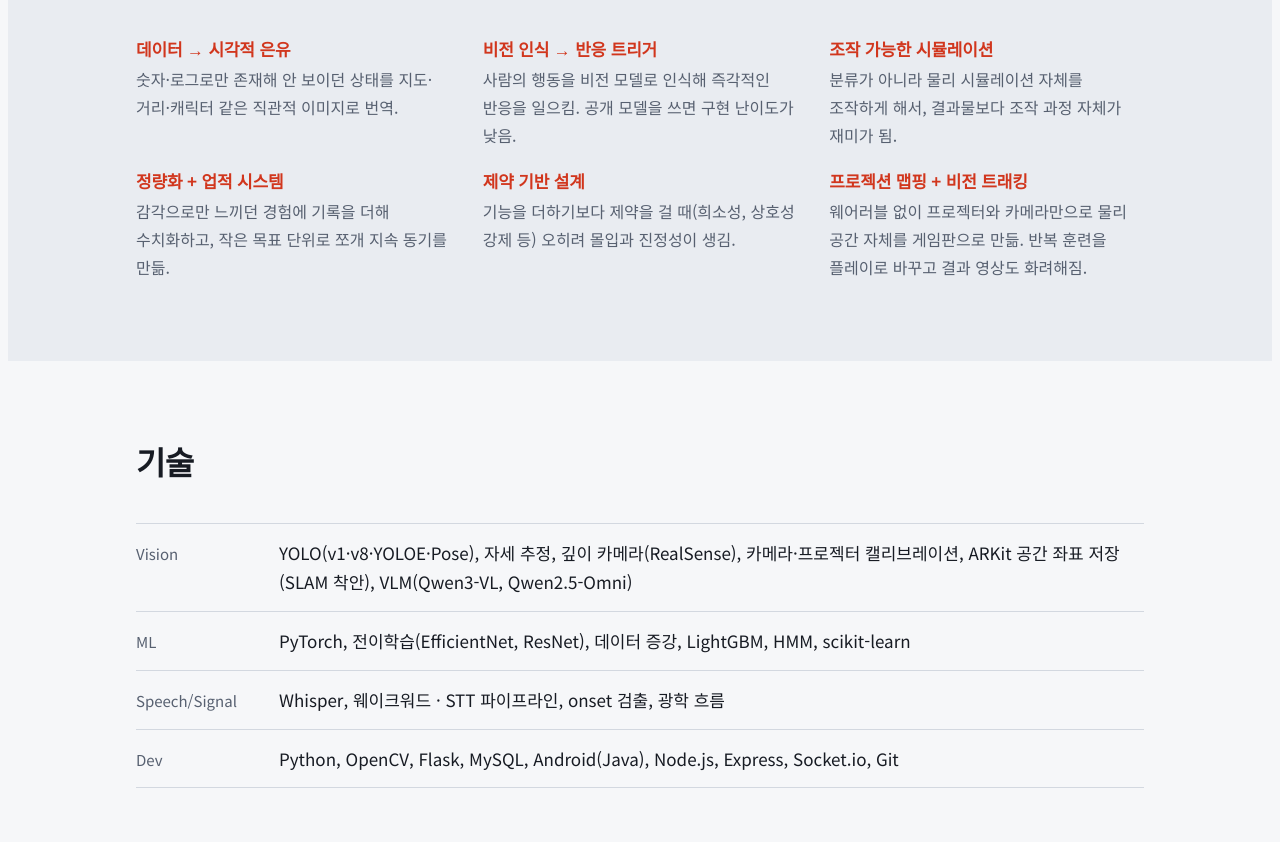
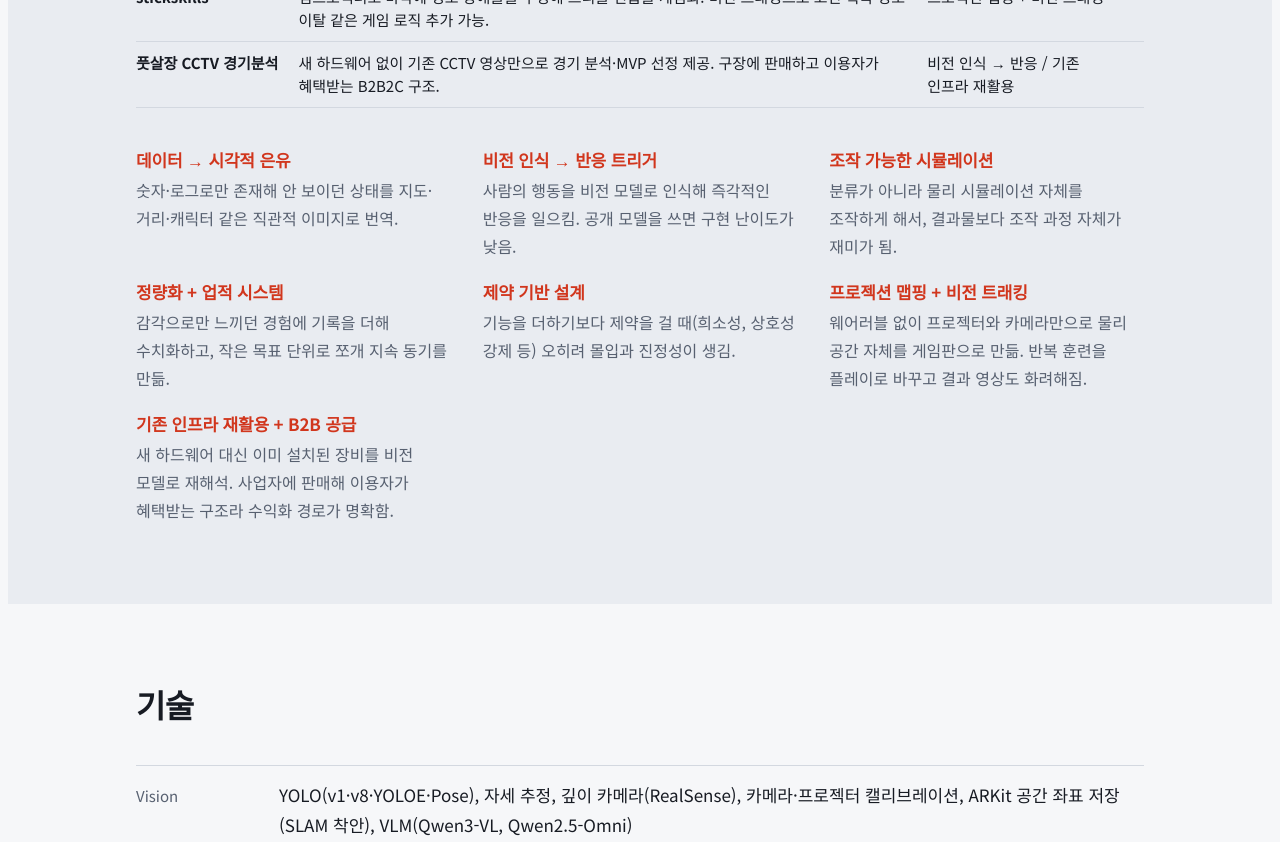
Before and after one commit to dlsy4501/portfolio, a plain HTML site: page index.html in a window 1280 px wide. Shown: the part 4443-5285 px from the top of the page. Drawn offline with Linux system fonts and the light colour scheme.

Commit message:
Add futsal CCTV analysis reference and infra-reuse pattern to Product Teardown
Co-Authored-By: Claude Sonnet 5 <noreply@anthropic.com>
Claude-Session: https://claude.ai/code/session_01VM8ZNzq28seTaCUh3hmg2h

```diff
--- a/index.html
+++ b/index.html
@@ -621,7 +621,8 @@ var TEARDOWN = [
   ["RunCat","메뉴바라는 제약된 공간 안에서 CPU 사용률 같은 숨은 상태를 캐릭터 움직임으로 즉각 체감되게 변환.","데이터 → 시각적 은유"],
   ["Pink Trombone","성대 물리 시뮬레이션을 직접 조작하게 해 '악기'로 만듦. 어설픈 소리가 오히려 조작의 재미를 강화.","조작 가능한 시뮬레이션"],
   ["낚시릴 게임화","센서로 비거리·캐스팅 횟수를 계측해 감각 기반 취미를 정량화하고 업적 뱃지로 게임화.","정량화 + 업적 시스템"],
-  ["stickskills","빔프로젝터로 바닥에 경로·장애물을 투영해 드리블 연습을 게임화. 비전 트래킹으로 코인 획득·경로 이탈 같은 게임 로직 추가 가능.","프로젝션 맵핑 + 비전 트래킹"]
+  ["stickskills","빔프로젝터로 바닥에 경로·장애물을 투영해 드리블 연습을 게임화. 비전 트래킹으로 코인 획득·경로 이탈 같은 게임 로직 추가 가능.","프로젝션 맵핑 + 비전 트래킹"],
+  ["풋살장 CCTV 경기분석","새 하드웨어 없이 기존 CCTV 영상만으로 경기 분석·MVP 선정 제공. 구장에 판매하고 이용자가 혜택받는 B2B2C 구조.","비전 인식 → 반응 / 기존 인프라 재활용"]
 ];
 var PATTERNS = [
   ["데이터 → 시각적 은유","숫자·로그로만 존재해 안 보이던 상태를 지도·거리·캐릭터 같은 직관적 이미지로 번역."],
@@ -629,7 +630,8 @@ var PATTERNS = [
   ["조작 가능한 시뮬레이션","분류가 아니라 물리 시뮬레이션 자체를 조작하게 해서, 결과물보다 조작 과정 자체가 재미가 됨."],
   ["정량화 + 업적 시스템","감각으로만 느끼던 경험에 기록을 더해 수치화하고, 작은 목표 단위로 쪼개 지속 동기를 만듦."],
   ["제약 기반 설계","기능을 더하기보다 제약을 걸 때(희소성, 상호성 강제 등) 오히려 몰입과 진정성이 생김."],
-  ["프로젝션 맵핑 + 비전 트래킹","웨어러블 없이 프로젝터와 카메라만으로 물리 공간 자체를 게임판으로 만듦. 반복 훈련을 플레이로 바꾸고 결과 영상도 화려해짐."]
+  ["프로젝션 맵핑 + 비전 트래킹","웨어러블 없이 프로젝터와 카메라만으로 물리 공간 자체를 게임판으로 만듦. 반복 훈련을 플레이로 바꾸고 결과 영상도 화려해짐."],
+  ["기존 인프라 재활용 + B2B 공급","새 하드웨어 대신 이미 설치된 장비를 비전 모델로 재해석. 사업자에 판매해 이용자가 혜택받는 구조라 수익화 경로가 명확함."]
 ];
 
 var app = document.getElementById("app");
```
